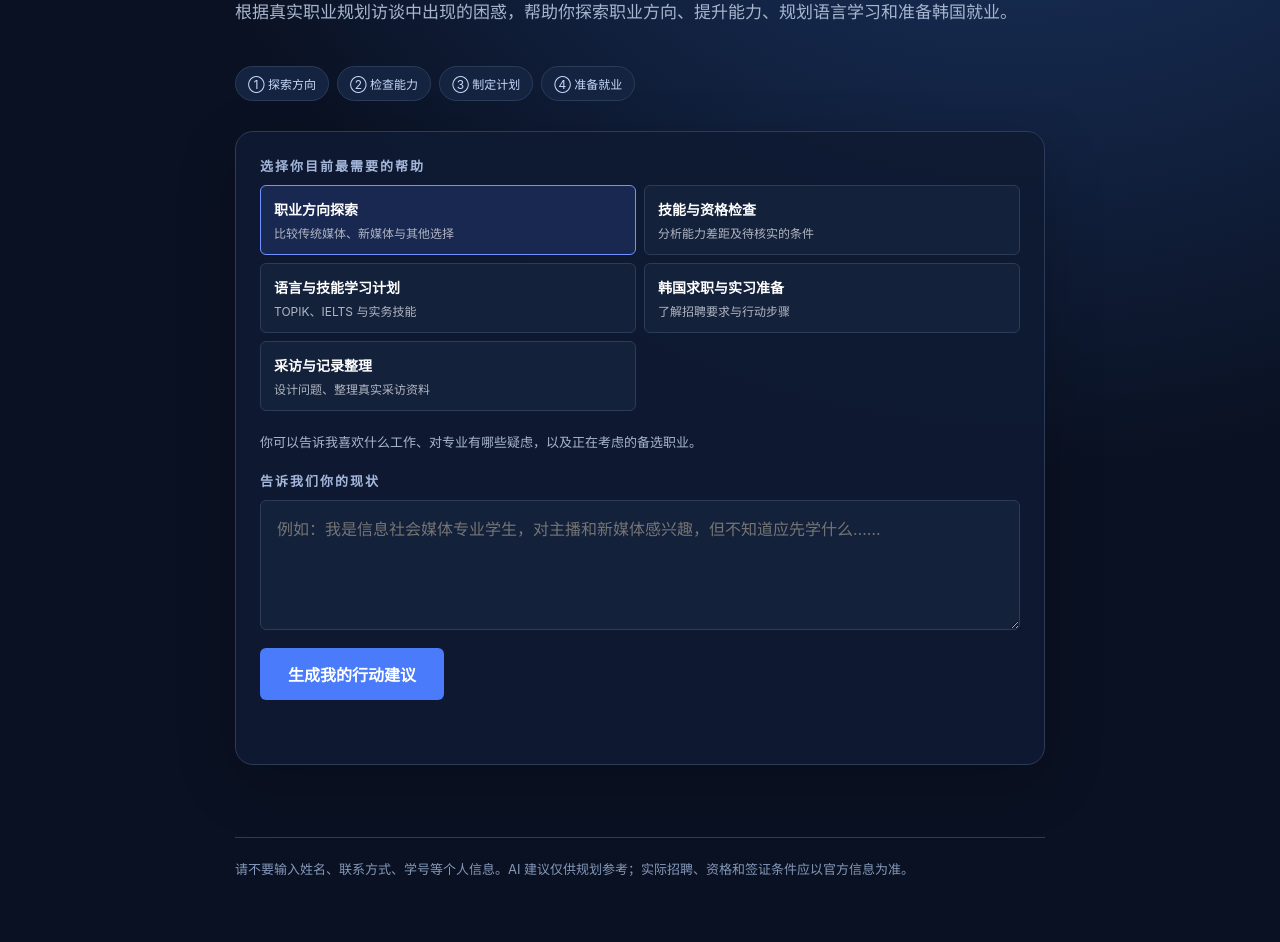
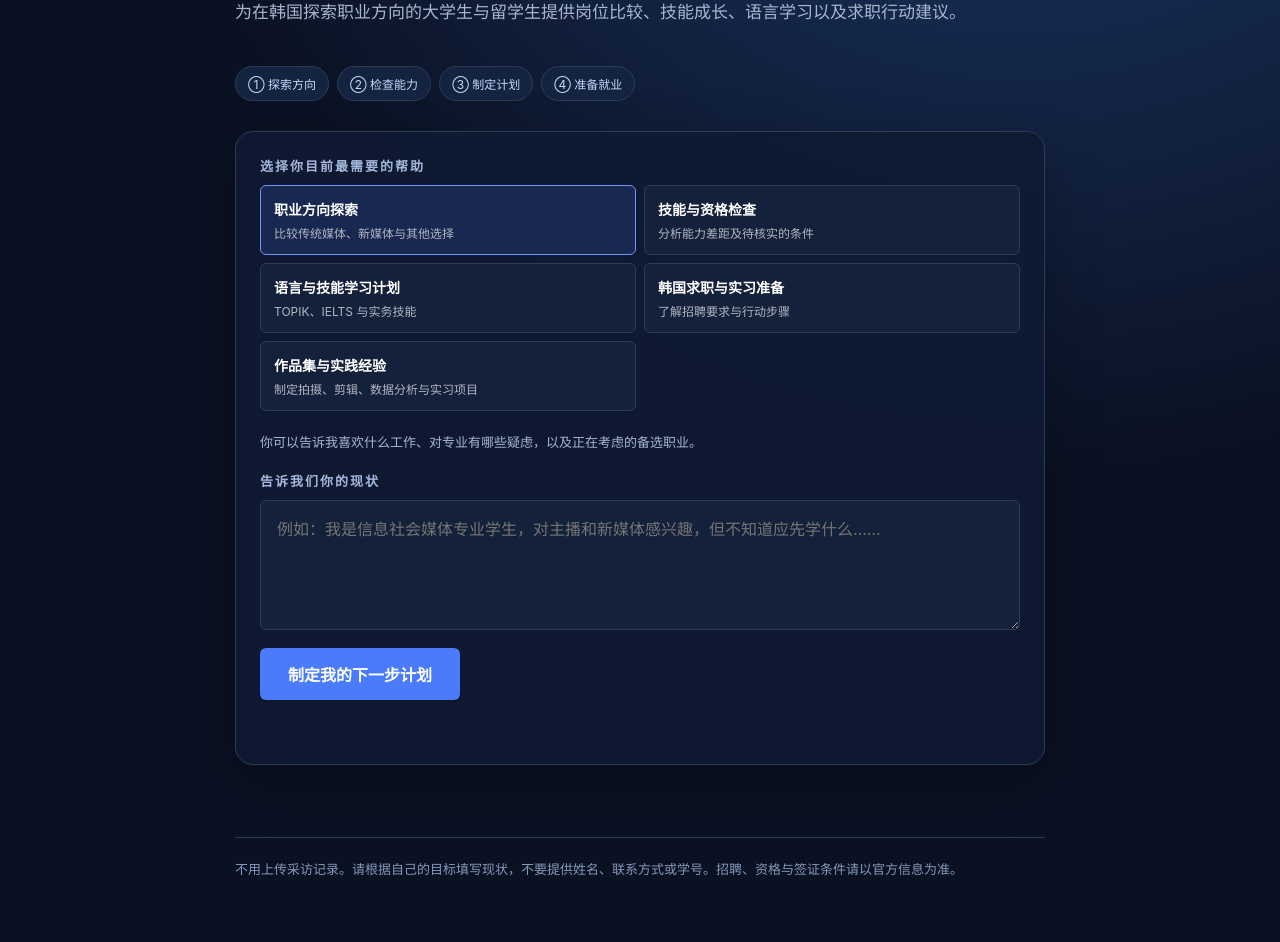
Before and after one commit to mx20031015-pixel/m-a-x, a plain HTML site: page public/index.html in a window 1280 px wide. Shown: the part 255-1197 px from the top of the page. Drawn offline with Linux system fonts and the light colour scheme; a web font is replaced by a local one.

Commit message:
Focus AI on solving interviewees' career needs, not interviewing

```diff
--- a/public/index.html
+++ b/public/index.html
@@ -3,7 +3,7 @@
 <head>
 <meta charset="utf-8">
 <meta name="viewport" content="width=device-width, initial-scale=1">
-<title>Career Compass | AI 职业规划助手</title>
+<title>Career Compass | AI 职业发展助手</title>
 <link rel="stylesheet" href="https://cdn.jsdelivr.net/gh/orioncactus/pretendard@1.3.9/dist/web/static/pretendard.min.css">
 <style>
   :root{
@@ -72,8 +72,8 @@
   </header>
   <main>
     <div class="eyebrow" id="eyebrow">YOUR FUTURE, YOUR DIRECTION</div>
-    <h1 class="hero-title" id="title">找到方向，开始行动。</h1>
-    <p class="desc" id="desc">根据真实职业规划访谈中出现的困惑，帮助你探索职业方向、提升能力、规划语言学习和准备韩国就业。</p>
+    <h1 class="hero-title" id="title">从职业困惑，到可执行的计划。</h1>
+    <p class="desc" id="desc">为在韩国探索职业方向的大学生与留学生提供岗位比较、技能成长、语言学习以及求职行动建议。</p>
     <div class="steps" id="steps"><span>① 探索方向</span><span>② 检查能力</span><span>③ 制定计划</span><span>④ 准备就业</span></div>
     <section class="workspace">
       <label id="modeLabel">选择你目前最需要的帮助</label>
@@ -81,7 +81,7 @@
       <p class="hint" id="modeHint"></p>
       <label id="inputLabel" for="q">告诉我们你的现状</label>
       <textarea id="q"></textarea>
-      <button id="go" type="button">生成我的行动建议</button>
+      <button id="go" type="button">制定我的下一步计划</button>
       <div id="out" aria-live="polite"></div>
     </section>
   </main>
@@ -92,17 +92,17 @@
 const $ = id => document.getElementById(id);
 let language = "zh";
 let currentMode = "career";
-const modes = ["career","skills","study","job","interview"];
+const modes = ["career","skills","study","job","portfolio"];
 const locale = {
   zh:{
     eyebrow:"YOUR FUTURE, YOUR DIRECTION",
-    title:"找到方向，开始行动。",
-    desc:"根据真实职业规划访谈中出现的困惑，帮助你探索职业方向、提升能力、规划语言学习和准备韩国就业。",
+    title:"从职业困惑，到可执行的计划。",
+    desc:"为在韩国探索职业方向的大学生与留学生提供岗位比较、技能成长、语言学习以及求职行动建议。",
     steps:["① 探索方向","② 检查能力","③ 制定计划","④ 准备就业"],
     modeLabel:"选择你目前最需要的帮助",
     inputLabel:"告诉我们你的现状",
-    go:"生成我的行动建议",
-    footer:"请不要输入姓名、联系方式、学号等个人信息。AI 建议仅供规划参考；实际招聘、资格和签证条件应以官方信息为准。",
+    go:"制定我的下一步计划",
+    footer:"不用上传采访记录。请根据自己的目标填写现状，不要提供姓名、联系方式或学号。招聘、资格与签证条件请以官方信息为准。",
     placeholder:"例如：我是信息社会媒体专业学生，对主播和新媒体感兴趣，但不知道应先学什么……",
     empty:"请先描述你的现状或问题。",
     loading:"正在分析你的情况……",
@@ -113,25 +113,25 @@ const locale = {
       skills:["技能与资格检查","分析能力差距及待核实的条件"],
       study:["语言与技能学习计划","TOPIK、IELTS 与实务技能"],
       job:["韩国求职与实习准备","了解招聘要求与行动步骤"],
-      interview:["采访与记录整理","设计问题、整理真实采访资料"]
+      portfolio:["作品集与实践经验","制定拍摄、剪辑、数据分析与实习项目"]
     },
     hints:{
       career:"你可以告诉我喜欢什么工作、对专业有哪些疑虑，以及正在考虑的备选职业。",
       skills:"写下目标岗位、目前会的技能；我会区分已知能力、需要补足的能力与待核实的要求。",
       study:"填写 TOPIK／IELTS 当前水平、目标以及每周可学习时间，获得有优先顺序的计划。",
       job:"写下目标行业、实习经历或求职困难；我会给出学校资源和官方招聘信息的核实步骤。",
-      interview:"提供采访主题、目的或真实记录；我会保留原本的采访辅助功能。"
+      portfolio:"告诉我想做的媒体方向、目前有哪些作品或技能，我会提出能逐步完成的作品和实战项目。"
     }
   },
   ko:{
     eyebrow:"YOUR FUTURE, YOUR DIRECTION",
-    title:"진로를 찾고, 행동을 시작하세요.",
-    desc:"실제 진로 계획 인터뷰에서 드러난 고민을 바탕으로 진로 탐색, 역량 점검, 언어 학습, 한국 취업 준비를 돕습니다.",
+    title:"진로 고민을 실행 계획으로 바꾸세요.",
+    desc:"한국에서 진로를 준비하는 대학생과 유학생을 위해 직무 탐색, 실무 역량, 언어 학습, 취업 실행 계획을 제안합니다.",
     steps:["① 진로 탐색","② 역량 점검","③ 계획 수립","④ 취업 준비"],
     modeLabel:"지금 가장 필요한 도움을 선택하세요",
     inputLabel:"현재 상황을 알려주세요",
-    go:"맞춤 행동 계획 받기",
-    footer:"이름, 연락처, 학번과 같은 개인정보를 입력하지 마세요. AI 제안은 참고용이며 채용·자격·비자 조건은 공식 자료로 확인해야 합니다.",
+    go:"나의 다음 단계 계획 만들기",
+    footer:"인터뷰 자료를 올릴 필요가 없습니다. 본인의 목표와 상황을 입력하되 이름·연락처·학번은 제외하세요. 채용·자격·비자 조건은 공식 자료로 확인하세요.",
     placeholder:"예: 정보사회미디어학과에 다니며 방송 진행과 뉴미디어에 관심이 있지만 무엇부터 준비할지 모르겠습니다.",
     empty:"현재 상황이나 질문을 먼저 입력해 주세요.",
     loading:"현재 상황을 분석하고 있습니다…",
@@ -142,14 +142,14 @@ const locale = {
       skills:["역량·자격 점검","역량 차이와 확인할 조건 분석"],
       study:["언어·실무 학습 계획","TOPIK·IELTS 및 실무 역량"],
       job:["한국 취업·인턴십 준비","채용 조건과 실천 순서 확인"],
-      interview:["인터뷰·기록 정리","질문 설계 및 실제 기록 정리"]
+      portfolio:["포트폴리오·실무 경험","촬영·편집·데이터 분석 프로젝트 설계"]
     },
     hints:{
       career:"관심 직업, 전공에 대한 고민, 대안으로 생각하는 진로를 알려주세요.",
       skills:"희망 직무와 현재 할 수 있는 일을 적어 주세요. 확인된 역량과 추가로 확인할 조건을 나눕니다.",
       study:"TOPIK·IELTS 현재 실력, 목표, 일주일 학습 가능 시간을 적어 주세요.",
       job:"희망 업계, 인턴십 경험, 취업 준비의 어려움을 적어 주세요. 공식 채용 정보 확인 방법을 안내합니다.",
-      interview:"인터뷰 주제와 목적 또는 실제 기록을 입력해 주세요."
+      portfolio:"관심 있는 미디어 직무, 현재 작품과 기술을 알려주세요. 실천 가능한 프로젝트를 제안합니다."
     }
   }
 };
@@ -182,7 +182,7 @@ function updateLanguage(next){
   }));
   $("modeHint").textContent=x.hints[currentMode];
   $("q").placeholder=currentMode==="career"?x.placeholder:x.hints[currentMode];
-  document.title=(language==="zh"?"AI 职业规划助手":"AI 진로 도우미")+" | Career Compass";
+  document.title=(language==="zh"?"AI 职业发展助手":"AI 진로 도우미")+" | Career Compass";
   const tag=$("out").querySelector(".tag");
   if(tag && $("out").dataset.status) tag.textContent=({물음:x.ask,오류:x.error})[$("out").dataset.status]||x.answer;
 }
```
